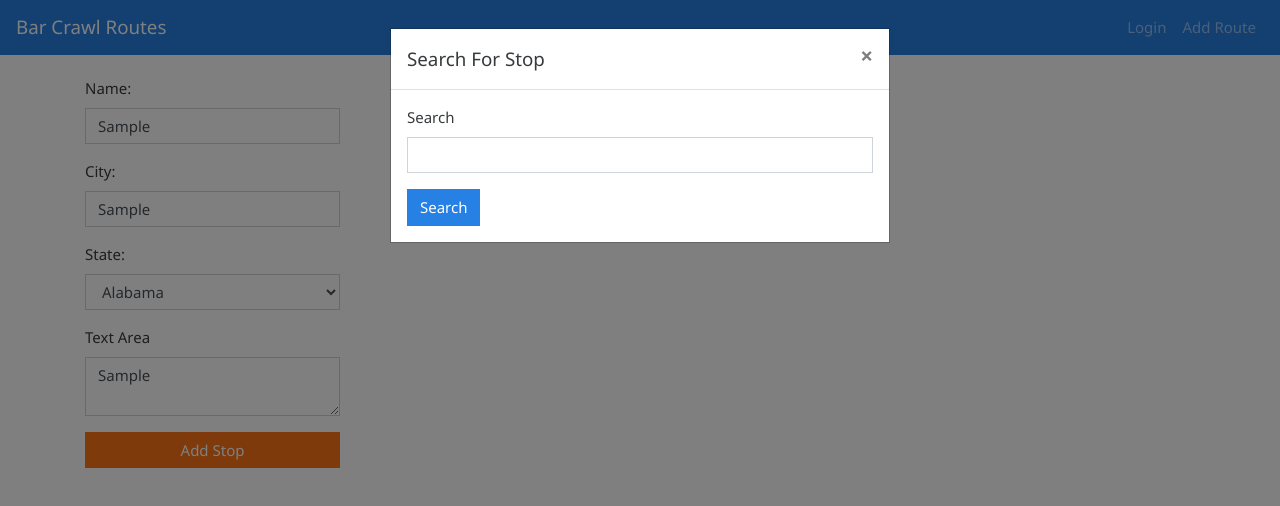
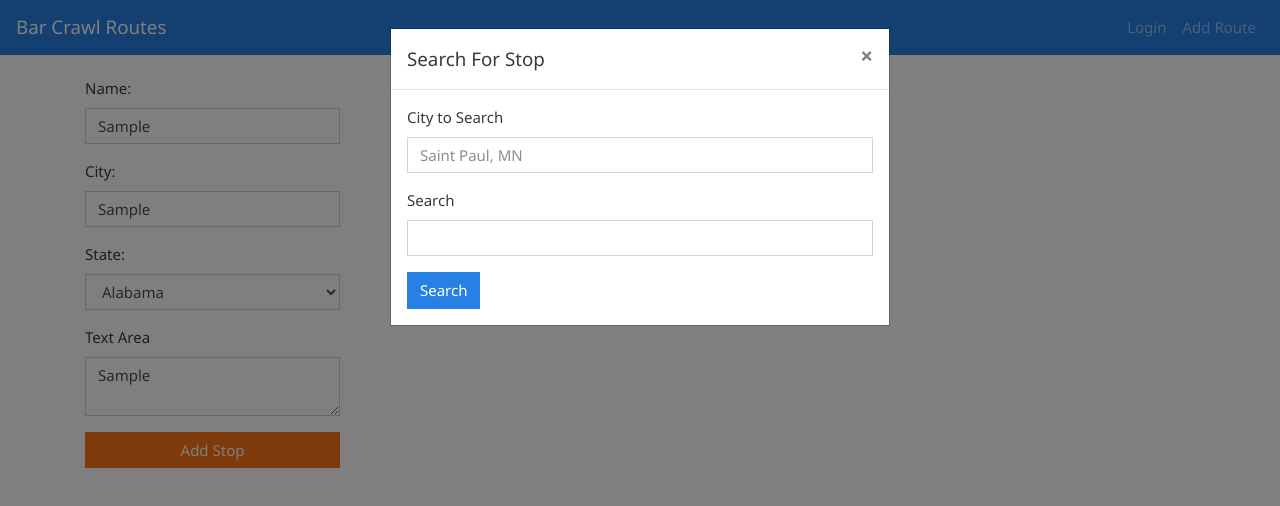
Before and after one commit to lwerner27/bar-crawl-route, a React (Create React App) app in the folder client/: page /create/route in a window 1280 px wide. Both pictures are taken after typing "Sample", "Sample", "Sample" into the empty fields and a click on the button "Add Stop". Shown: the top 506 px of the page. Built offline with nearby package versions, Linux system fonts and the light colour scheme.

Commit message:
added method for getting search data

```diff
--- a/client/src/pages/CreateRoute.js
+++ b/client/src/pages/CreateRoute.js
@@ -1,4 +1,5 @@
 import React, { Component } from 'react'
+import axios from "axios"
 import states from "../Shared/States"
 import {
     Container,
@@ -28,7 +29,9 @@ export default class CreateRoute extends Component {
             state: null,
             description: null,
             stops: [],
-            searchText: ""
+            searchCity: "",
+            searchText: "",
+
         }
         this.toggle = this.toggle.bind(this);
         this.handleChange = this.handleChange.bind(this)
@@ -43,12 +46,17 @@ export default class CreateRoute extends Component {
 
     handleChange(event) {
         this.setState({
-            [event.target.id]: event.target.value
+            [event.target.id]: event.target.value.trim().toLowerCase()
         })
     }
 
     searchPlaces() {
-        let encodedText = encodeURIComponent(this.state.searchText)
+        let searchLoc = encodeURIComponent(this.state.searchCity)
+        let searchTerm = encodeURIComponent(this.state.searchText)
+        axios.get(`/api/places/search/${searchLoc}/${searchTerm}`)
+        .then(res => {
+            console.log(res.data)
+        })
     }
 
     render() {
@@ -87,6 +95,10 @@ export default class CreateRoute extends Component {
                     <ModalBody>
                         <Form>
                             <FormGroup>
+                                <Label for="searchCity">City to Search</Label>
+                                <Input onChange={this.handleChange} type="text" name="searchCity" id="searchCity" placeholder="Saint Paul, MN"></Input>
+                            </FormGroup>
+                            <FormGroup>
                                 <Label for="searchText">Search</Label>
                                 <Input onChange={this.handleChange} type="text" name="searchText" id="searchText"></Input>
                             </FormGroup>
```
